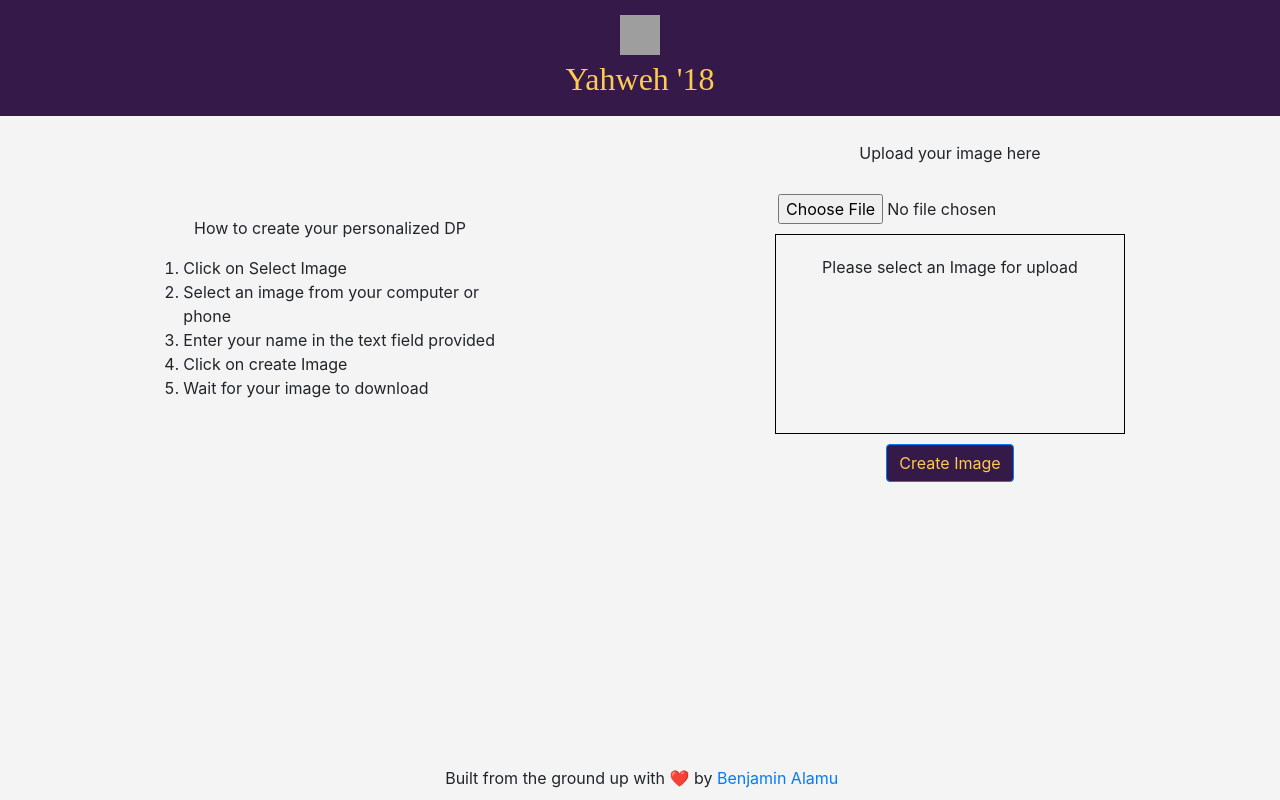
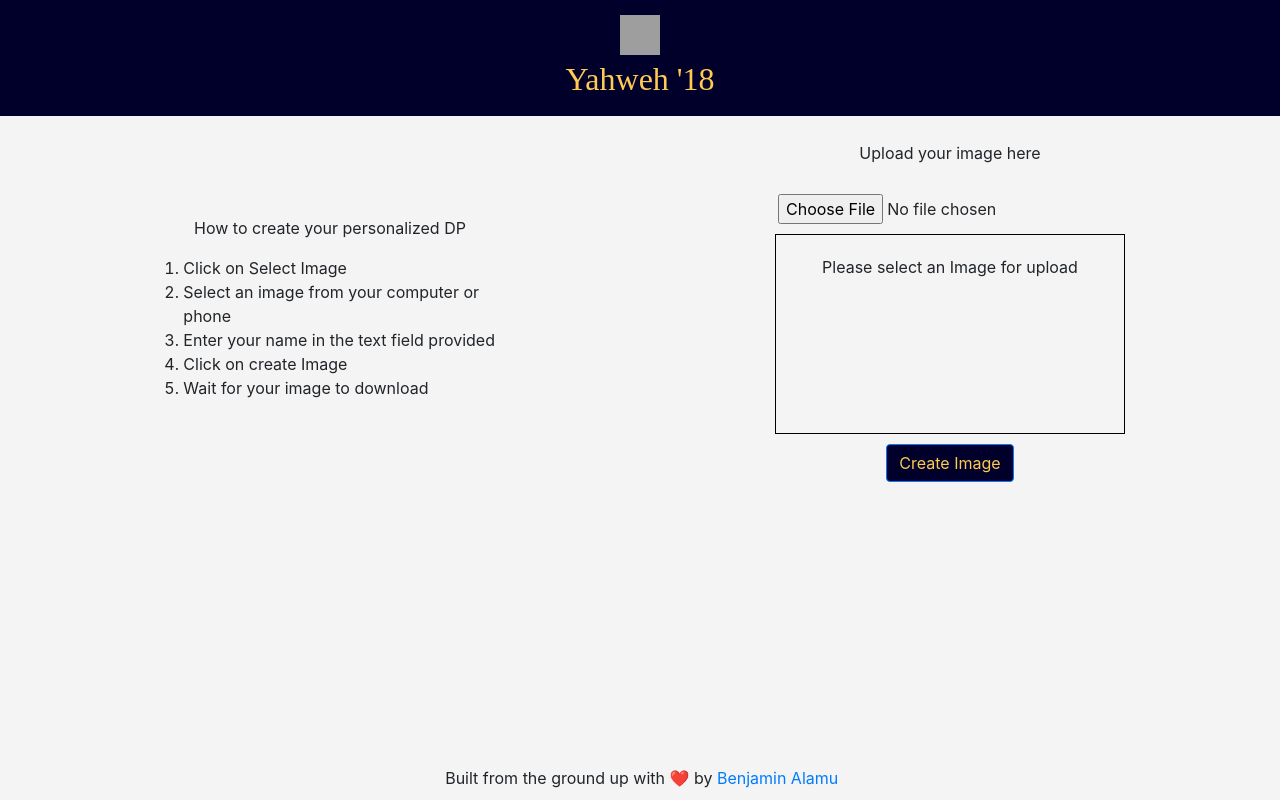
Before and after one commit to BenjaminAlamu/sbc-dp-website, a React (Create React App) app: page / in a window 1280 px wide. Built offline with nearby package versions, Linux system fonts and the light colour scheme; grey boxes are pictures that could not be loaded.

Commit message:
Changed color

```diff
--- a/src/index.css
+++ b/src/index.css
@@ -53,7 +53,7 @@
  .header {
    margin: 0;
    font-family: 'Montserrat';
-   background-color: #341949;
+   background-color: rgb(0, 0, 43);
    color: #FFCA51;
    padding: 10px;
    max-width: 100%;
@@ -74,7 +74,7 @@
  }
 
  .upload-btn {
-   background-color: #341949;
+   background-color: rgb(0, 0, 43);
    color: #FFCA51;
  }
 
```
Also changed, not shown: src/App.css (line endings or trailing spaces).
